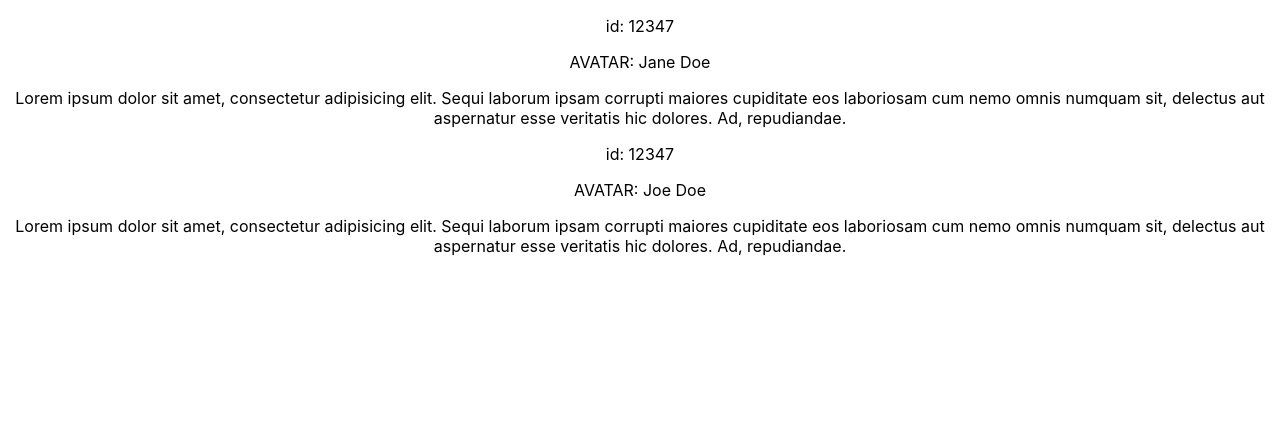
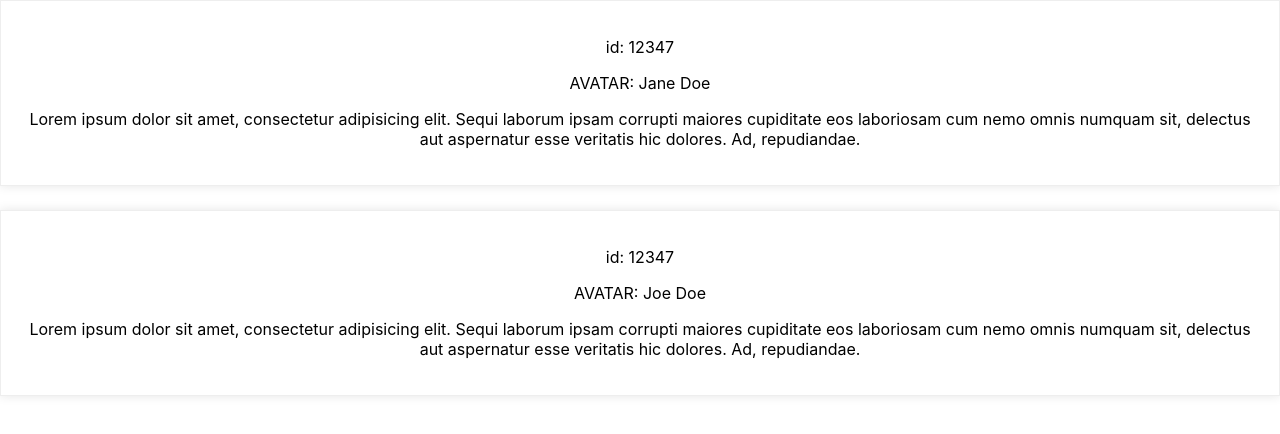
Before and after one commit to dci-ber-fbw21/spa-lifecycle, a React (Create React App) app: page / in a window 1280 px wide. Shown: the top 434 px of the page. Built offline with nearby package versions, Linux system fonts and the light colour scheme.

Commit message:
Add card styles

```diff
--- a/src/index.css
+++ b/src/index.css
@@ -1,3 +1,7 @@
+* {
+  box-sizing: border-box;
+}
+
 body {
   margin: 0;
   font-family: -apple-system, BlinkMacSystemFont, 'Segoe UI', 'Roboto', 'Oxygen',
@@ -11,3 +15,10 @@ code {
   font-family: source-code-pro, Menlo, Monaco, Consolas, 'Courier New',
     monospace;
 }
+
+.card {
+  box-shadow: 0 0 10px rgba(0, 0, 0, 0.1);
+  border: 1px solid #eee;
+  margin-bottom: 24px;
+  padding: 20px;
+}
```
